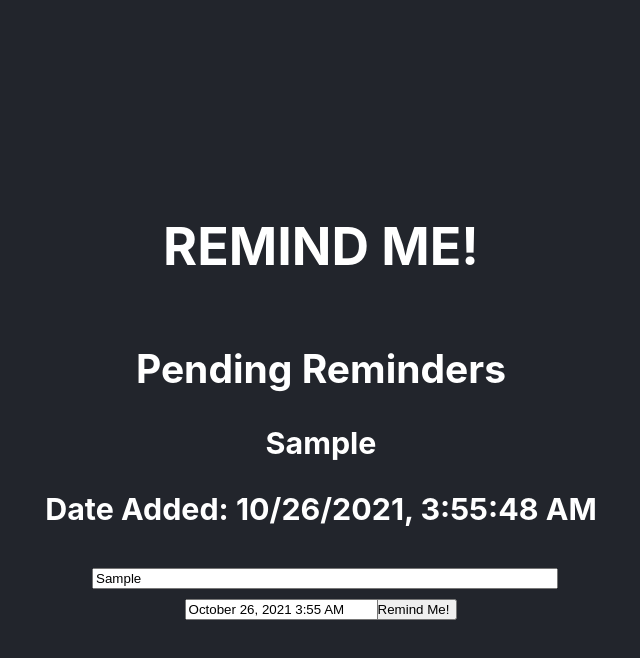
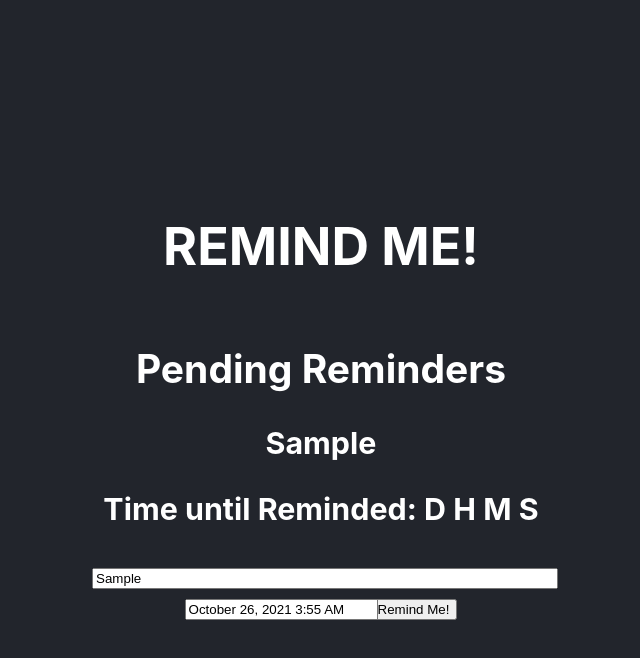
Before and after one commit to hln33/RemindMe, a React (Create React App) app: page / in a window 1280 px wide. Both pictures are taken after typing "Sample" into the empty fields and a click on the button "Remind Me!". Shown: the top 658 px of the page, without its empty margins (319-959 px from the left). Built offline with nearby package versions, Linux system fonts and the light colour scheme.

Commit message:
implemented countdown timer for reminders

```diff
--- a/src/components/Reminder.js
+++ b/src/components/Reminder.js
@@ -1,12 +1,12 @@
 import React, { useEffect, useState } from 'react'
 
 function Reminder({reminder}) {
-    const [timeRemaining, setTimeRemaining] = useState('')
+    const [timeRemaining, setTimeRemaining] = useState({})
 
     const findTimeLeft = () => {
         const remindDate = reminder.date
         const present = new Date()
-        const secDiff = (remindDate.getTime() - present.getTime() ) / 1000
+        const secDiff = (remindDate.getTime() - present.getTime()) / 1000
         let timeLeft = {}
 
         if (secDiff > 0) {
@@ -16,16 +16,19 @@ function Reminder({reminder}) {
                 minutes: Math.floor((secDiff / 60) % 60),
                 seconds: Math.floor(secDiff % 60)
             }
-            console.log(timeLeft)
+            setTimeRemaining(timeLeft)
         }
     }
 
-    findTimeLeft()
+    useEffect(() => {
+        setInterval(() => findTimeLeft(), 1000)
+    }, [])
+
 
     return (
         <div>
             <h3>{reminder.text}</h3>
-            <h3>Date Added: {reminder.date.toLocaleString()}</h3>
+            <h3>Time until Reminded: {timeRemaining.days} D {timeRemaining.hours} H {timeRemaining.minutes} M {timeRemaining.seconds} S</h3>
         </div>
     )
 }
```
